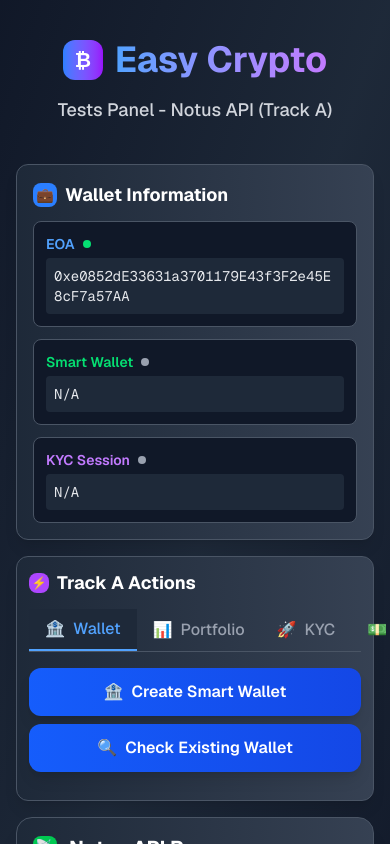
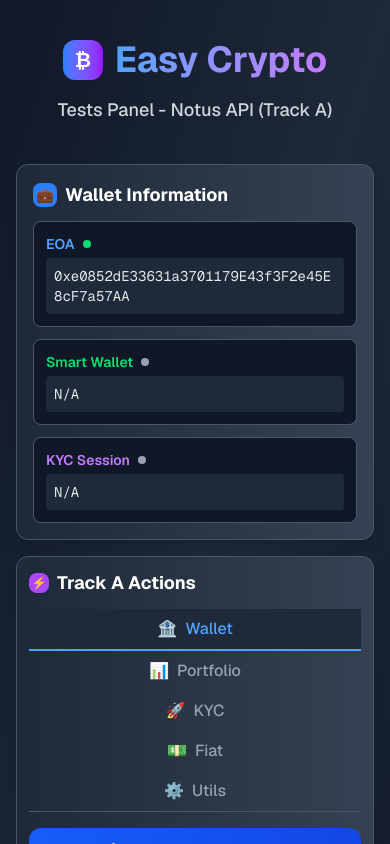
Before and after one commit to vinibarbieri/easy-crypto, a Next.js app: page / in a window 390 px wide. Shown: the top 844 px of the page. Built offline with nearby package versions, Linux system fonts and the light colour scheme.

Commit message:
fix: tabs-labels

```diff
--- a/app/components/ui/tabs.tsx
+++ b/app/components/ui/tabs.tsx
@@ -23,13 +23,13 @@ export default function Tabs({ tabs, children, defaultTab }: TabsProps) {
   return (
     <div className="w-full">
       {/* Tab Headers */}
-      <div className="flex border-b border-gray-600 mb-4">
+      <div className="flex border-b border-gray-600 mb-4 flex-col md:flex-row ">
         {tabs.map((tab) => (
           <button
             key={tab.id}
             onClick={() => setActiveTab(tab.id)}
             className={`
-              flex items-center gap-2 px-4 py-2 font-medium transition-colors
+              flex items-center gap-2 px-4 py-2 font-medium transition-colors justify-center
               ${activeTab === tab.id
                 ? `text-${tab.color}-400 border-b-2 border-${tab.color}-400 bg-gray-800`
                 : 'text-gray-400 hover:text-gray-300 hover:bg-gray-800'
```
